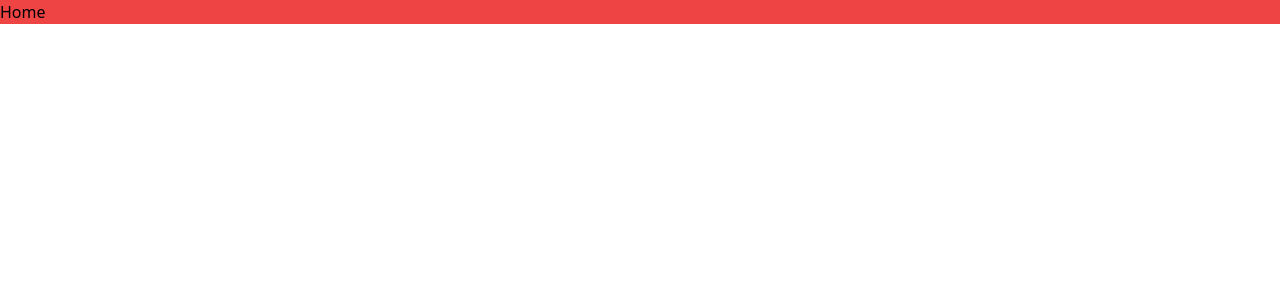
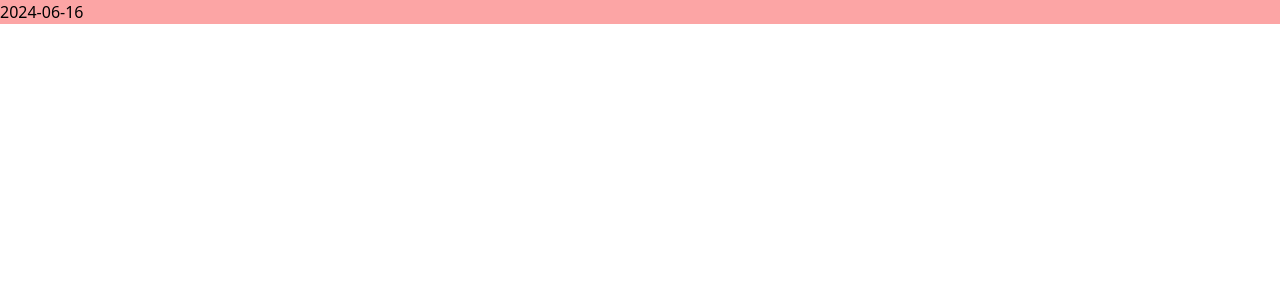
Before and after one commit to davesahaj/react-boilerplate, a React (Vite) app: page /app in a window 1280 px wide. Shown: the top 300 px of the page. Built offline with nearby package versions, Linux system fonts and the light colour scheme.

Commit message:
feat: date utils

```diff
--- a/package.json
+++ b/package.json
@@ -11,6 +11,7 @@
     "prepare": "husky"
   },
   "dependencies": {
+    "date-fns": "^3.6.0",
     "react": "^18.2.0",
     "react-dom": "^18.2.0",
     "wouter": "^3.1.3"
--- a/src/libs/index.tsx
+++ b/src/libs/index.tsx
@@ -1,3 +1,3 @@
 export * from './components'
 export * from './hooks'
-// export * from './utils'
+export * from './utils'
--- a/src/libs/utils.tsx
+++ b/src/libs/utils.tsx
@@ -0,0 +1,3 @@
+import { format } from 'date-fns'
+
+export { format as dateFormat }
--- a/src/pages/home-page/home-page.tsx
+++ b/src/pages/home-page/home-page.tsx
@@ -1,3 +1,5 @@
+import { dateFormat } from '@/libs'
+
 export const Home = () => {
-  return <div className="bg-red-500">Home</div>
+  return <div className="bg-red-300">{dateFormat(new Date(2024, 5, 16), 'yyyy-MM-dd')}</div>
 }
```
Also changed, not shown: 1 other file (tests, documents, lock files or other folders).
